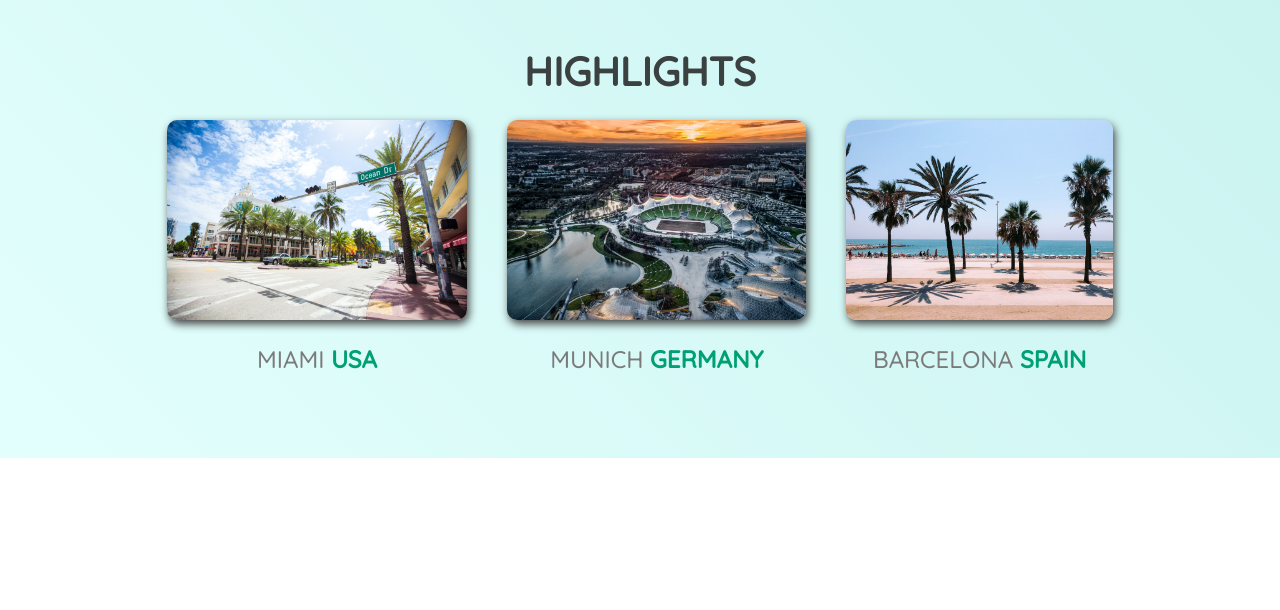
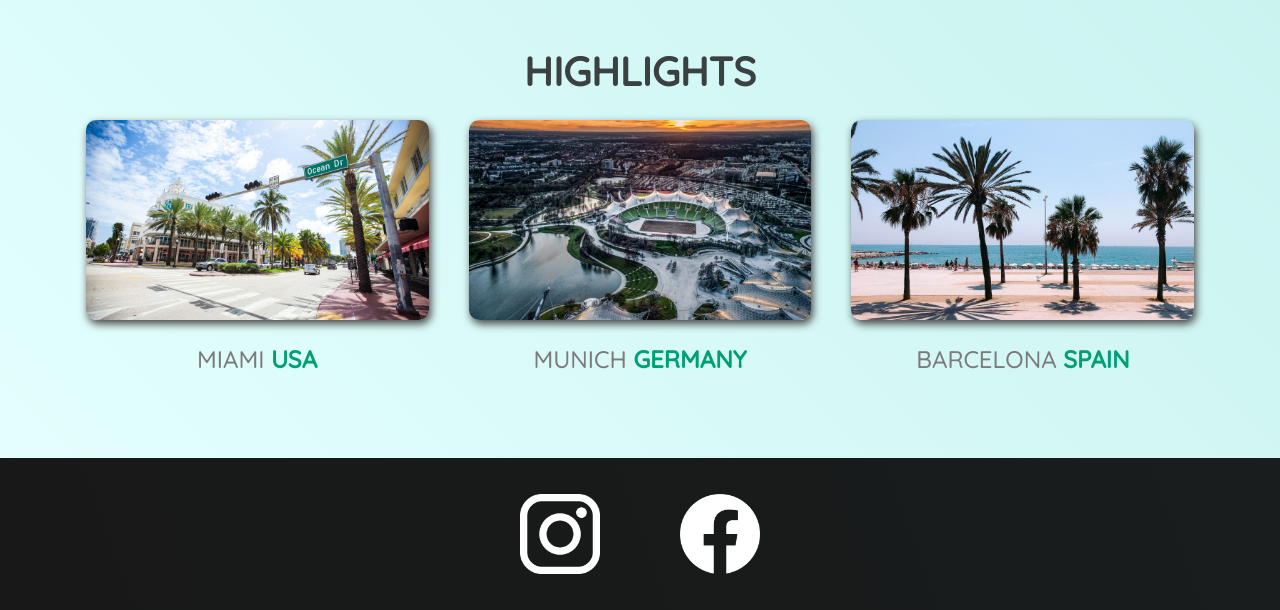
Before and after one commit to JulianaBasilio/100daysofcode-project2, a plain HTML site: page index.html in a window 1280 px wide. Shown: the part 802-1412 px from the top of the page. Before the commit the page ends 1260 px from the top, so only its background shows below. Drawn offline with Linux system fonts and the light colour scheme.

Commit message:
Finishing the footer

```diff
--- a/css/shared.css
+++ b/css/shared.css
@@ -58,3 +58,24 @@ header {
     color: rgb(77, 77, 77);
     background-color: rgb(255, 251, 0);
 }
+
+footer {
+    background: linear-gradient(70deg, rgb(24,24,24), rgb(25,29,29));
+    padding: 36px;
+}
+
+footer ul {
+    display: flex;
+    justify-content: center;
+    gap: 80px;
+}
+
+footer li {
+    width: 80px;
+    height: 80px;
+}
+
+footer img {
+    width: 100%;
+    height: 100%;
+}
--- a/css/styles.css
+++ b/css/styles.css
@@ -49,14 +49,6 @@
     background-color: rgb(255, 238, 0);
 }
 
-#destinations {
-    display: flex;
-    width: 100%;
-    margin: auto auto 40px auto;
-    gap: 40px;
-    justify-content: center;
-}
-
 #highlight {
     padding: 24px;
     background: linear-gradient(45deg, rgb(227, 255, 253), rgb(202, 243, 240));
@@ -70,8 +62,17 @@
     margin: 24px 0;
 }
 
+#destinations {
+    display: flex;
+    gap: 40px;
+    justify-content: center;
+    width: 90%;
+    margin: auto auto 40px auto;
+}
+
 .destination {
     text-transform: uppercase;
+    flex: 1;
 }
 
 .destination img {
--- a/index.html
+++ b/index.html
@@ -51,7 +51,18 @@
     </main>
 
     <footer>
-
+        <ul>
+            <li>
+                <a href="https://www.instagram.com">
+                    <img src="/img/icons/insta.png" alt="Instagram icon">
+                </a>
+            </li>
+            <li>
+                <a href="https://www.facebook.com">
+                    <img src="/img/icons/facebook.png" alt="Facebook icon">
+                </a>
+            </li>
+        </ul>
     </footer>
 </body>
 </html>
```
Also changed, not shown: img/icons/facebook.png (added), img/icons/insta.png (added).
